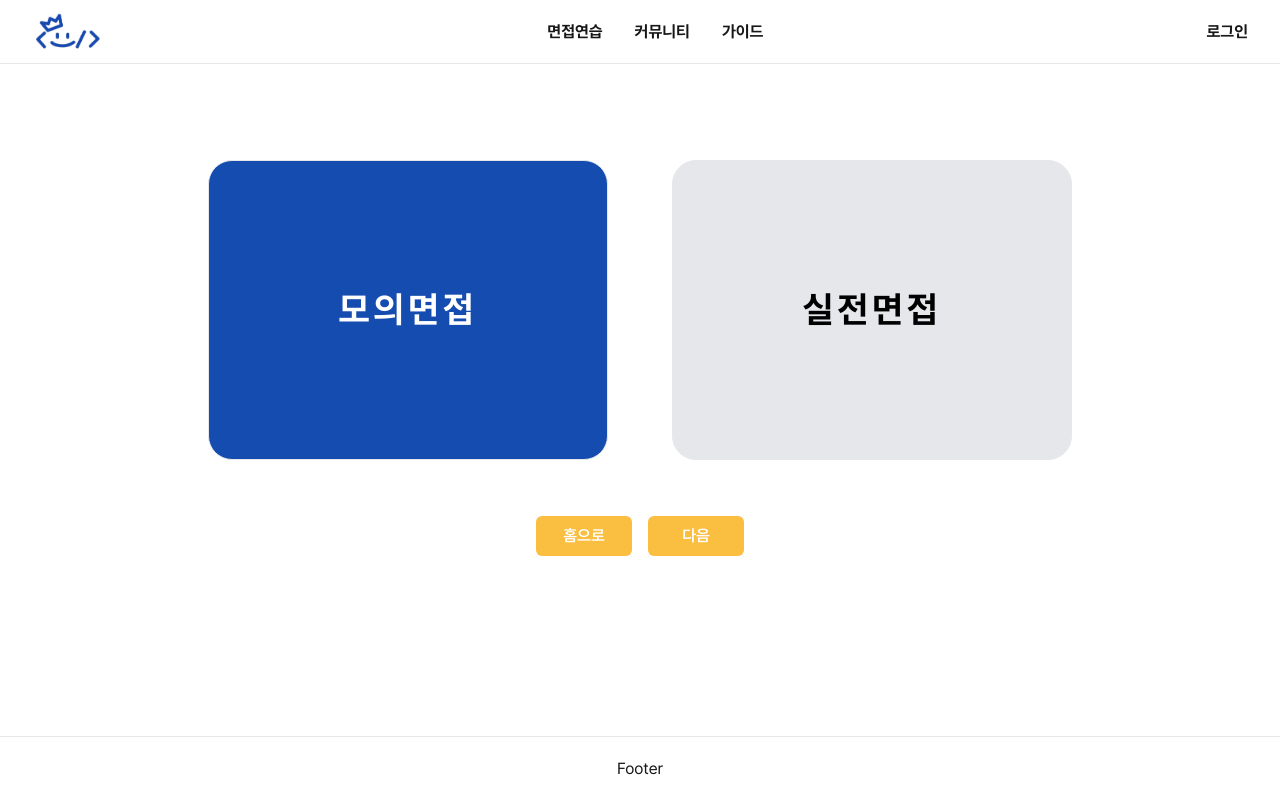
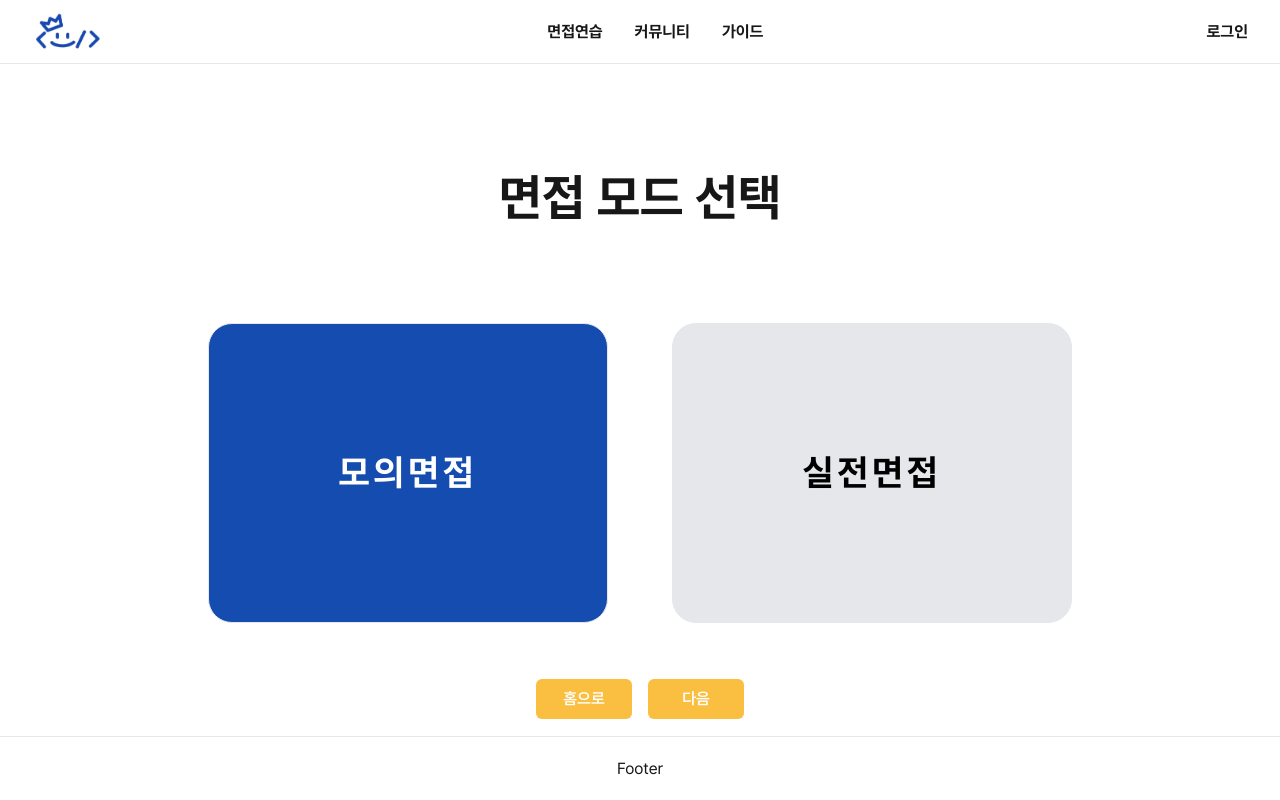
Before and after one commit to TeamRichardStallman/dv-front, a Next.js app: page /interview in a window 1280 px wide. Built offline with nearby package versions, Linux system fonts and the light colour scheme.

Commit message:
DV-60 feat: 면접 모드 선택창 제목 추가

```diff
--- a/src/app/interview/page.tsx
+++ b/src/app/interview/page.tsx
@@ -8,6 +8,10 @@ const InterviewPage = () => {
 
   return (
     <div className="flex flex-col items-center gap-6">
+      <div className="text-center text-[50px] font-bold mb-16">
+        면접 모드 선택
+      </div>
+
       <div className="flex gap-16">
         <SettingBtn
           label="모의면접"
@@ -22,6 +26,7 @@ const InterviewPage = () => {
           onClick={() => setMode("real")}
         />
       </div>
+
       <div className="flex gap-4 mt-8 font-semibold">
         <Link href="/">
           <button className="bg-secondary w-24 text-white py-2 px-6 rounded-md">
```
